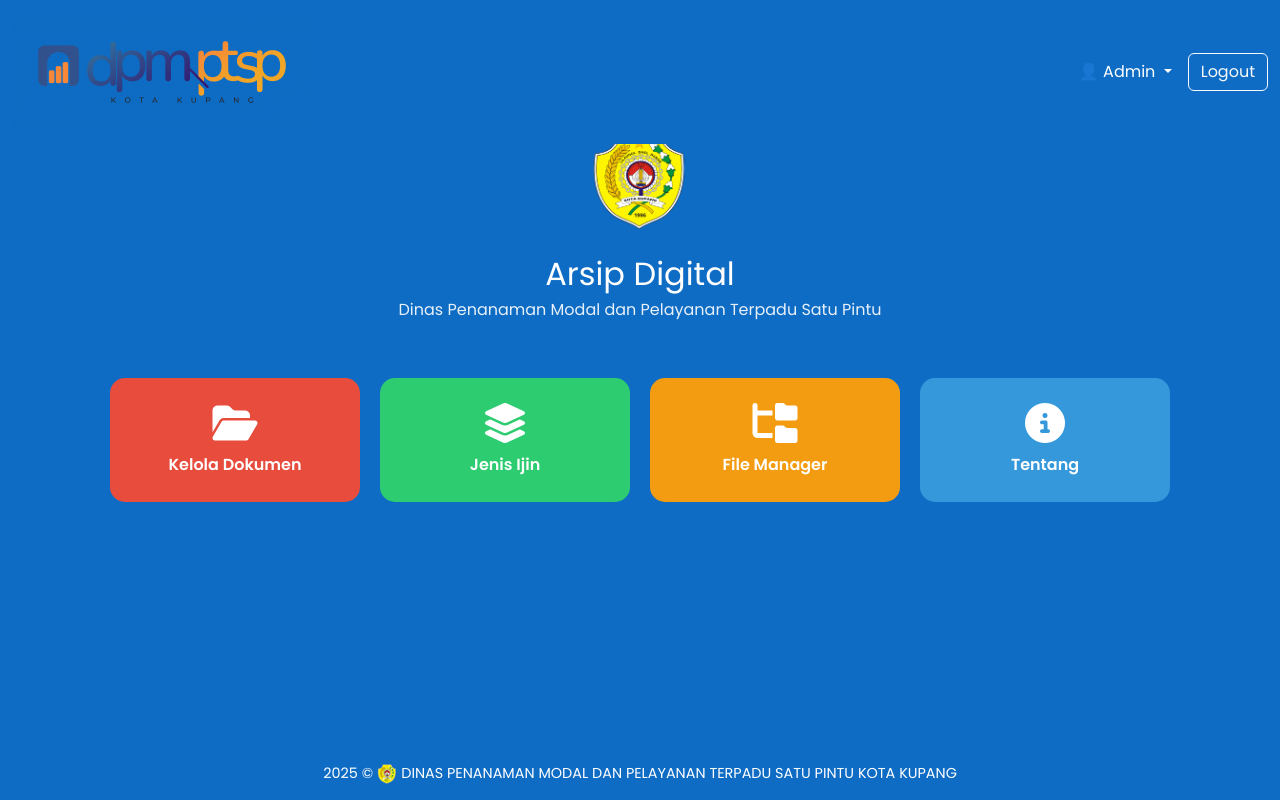
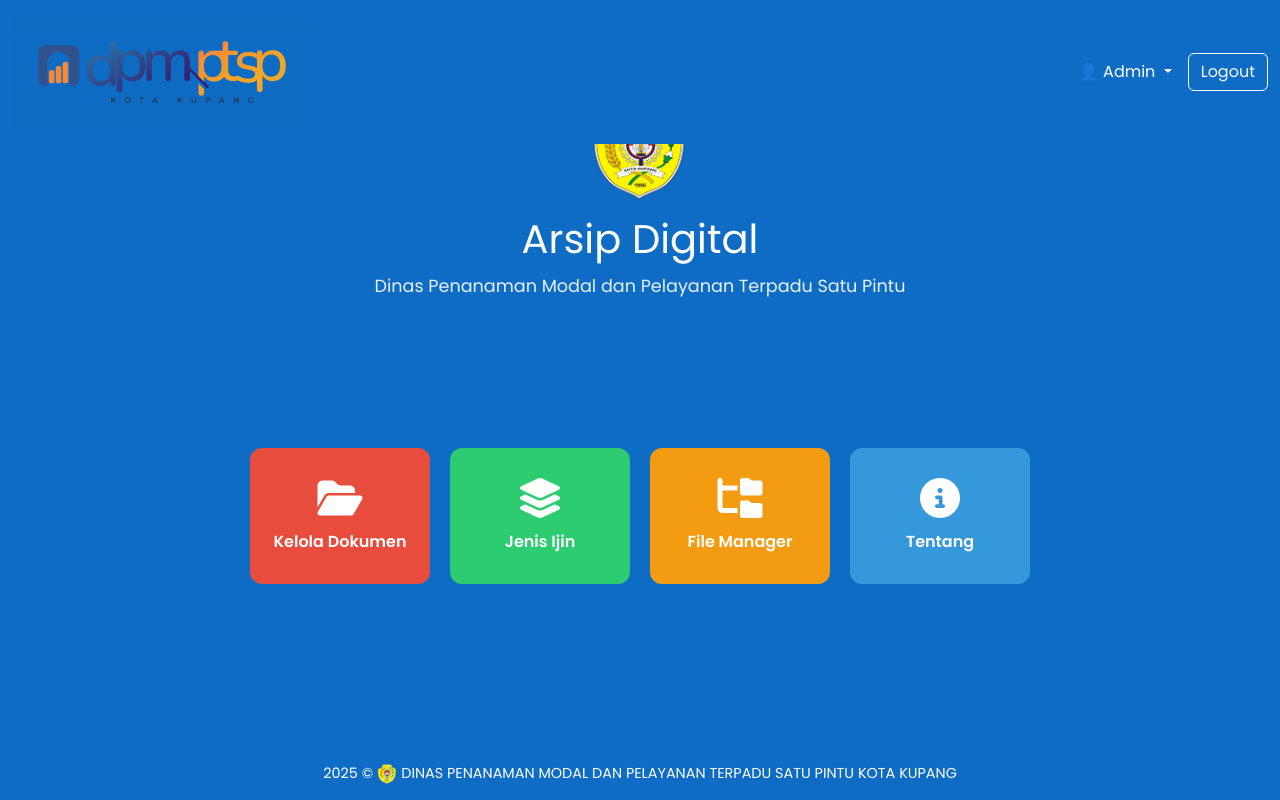
Before and after one commit to ArsipDPMPTSP/digital-arsip, a Flask app: page / in a window 1280 px wide. Run offline with Flask 3, Linux system fonts and the light colour scheme; the visitor is signed in with stand-in values (Sample User, id 1); data that the repository does not hold is empty.

Commit message:
(Update UI)

```diff
--- a/templates/index.html
+++ b/templates/index.html
@@ -17,69 +17,76 @@
         margin: 0;
         background: #0e6cc4;
         color: #fff;
-        text-align: center;
         display: flex;
         flex-direction: column;
         min-height: 100vh;
       }
 
-      header {
-        padding: 40px 20px 20px;
-        margin-top: 90px;
+      /* Navbar */
+      .navbar-custom {
+        background-color: #0e6cc4;
+      }
+      .navbar-custom .nav-link,
+      .navbar-custom .navbar-brand {
+        color: #fff;
+      }
+      .navbar-custom .nav-link:hover,
+      .navbar-custom .navbar-brand:hover {
+        color: #f1f1f1;
       }
 
+      /* Header */
+      header {
+        text-align: center;
+        padding: 100px 20px 40px;
+      }
       header img {
         height: 100px;
+        max-width: 100%;
         margin-bottom: 15px;
-        max-width: 100%;
       }
-
       header h1 {
-        font-size: 2rem;
-        margin: 10px 0 5px;
+        font-size: 2.5rem;
+        margin-bottom: 10px;
       }
-
       header p {
-        font-size: 1rem;
+        font-size: 1.1rem;
         opacity: 0.9;
       }
 
-      .tiles {
+      /* Dashboard cards */
+      .dashboard {
         display: grid;
         grid-template-columns: repeat(auto-fit, minmax(180px, 1fr));
         gap: 20px;
-        padding: 20px;
         max-width: 1100px;
         margin: auto;
+        padding: 20px;
       }
-
-      .tile {
+      .card-dashboard {
+        background: #444;
+        border-radius: 12px;
+        padding: 30px 20px;
+        text-decoration: none;
+        color: #fff;
         display: flex;
         flex-direction: column;
         align-items: center;
         justify-content: center;
-        background: #444;
-        border-radius: 15px;
-        text-decoration: none;
-        color: #fff;
-        padding: 25px 15px;
-        transition: transform 0.2s ease, box-shadow 0.2s ease;
+        transition: transform 0.3s ease, box-shadow 0.3s ease;
       }
-
-      .tile:hover {
-        transform: translateY(-5px);
-        box-shadow: 0 8px 16px rgba(0, 0, 0, 0.3);
+      .card-dashboard:hover {
+        transform: scale(1.05);
+        box-shadow: 0 15px 25px rgba(0, 0, 0, 0.3);
       }
-
-      .tile i {
+      .card-dashboard i {
         font-size: 2.5rem;
-        margin-bottom: 10px;
+        margin-bottom: 12px;
       }
-
-      .tile div {
+      .card-dashboard div {
+        font-weight: 600;
         font-size: 1rem;
-        font-weight: 600;
-        word-wrap: break-word;
+        text-align: center;
       }
 
       .red {
@@ -184,32 +170,31 @@
       </div>
     </nav>
 
-    <!-- Konten Utama & Tiles -->
-    <div>
+    <!-- Header -->
     <header>
       <img src="{{ url_for('static', filename='img/logo.png') }}" alt="Logo Besar" />
       <h1>Arsip Digital</h1>
       <p>Dinas Penanaman Modal dan Pelayanan Terpadu Satu Pintu</p>
     </header>
 
-      <section class="tiles">
-        <a href="{{ url_for('dokumen') }}" class="tile red">
+    <!-- Dashboard Cards -->
+    <div class="dashboard">
+      <a href="{{ url_for('dokumen') }}" class="card-dashboard red">
         <i class="fa-solid fa-folder-open"></i>
         <div>Kelola Dokumen</div>
       </a>
-        <a href="{{ url_for('kategori') }}" class="tile green">
+      <a href="{{ url_for('kategori') }}" class="card-dashboard green">
         <i class="fa-solid fa-layer-group"></i>
         <div>Jenis Ijin</div>
       </a>
-        <a href="{{ url_for('file_manager') }}" class="tile orange">
+      <a href="{{ url_for('file_manager') }}" class="card-dashboard orange">
         <i class="fa-solid fa-folder-tree"></i>
         <div>File Manager</div>
       </a>
-        <a href="{{ url_for('tentang') }}" class="tile blue">
+      <a href="{{ url_for('tentang') }}" class="card-dashboard blue">
         <i class="fa-solid fa-circle-info"></i>
         <div>Tentang</div>
       </a>
-      </section>
     </div>
 
     <!-- Footer -->
```
Also changed, not shown: other parts of templates/index.html (+12 -33 lines). Lines whose indentation alone changed are shown as unchanged.
